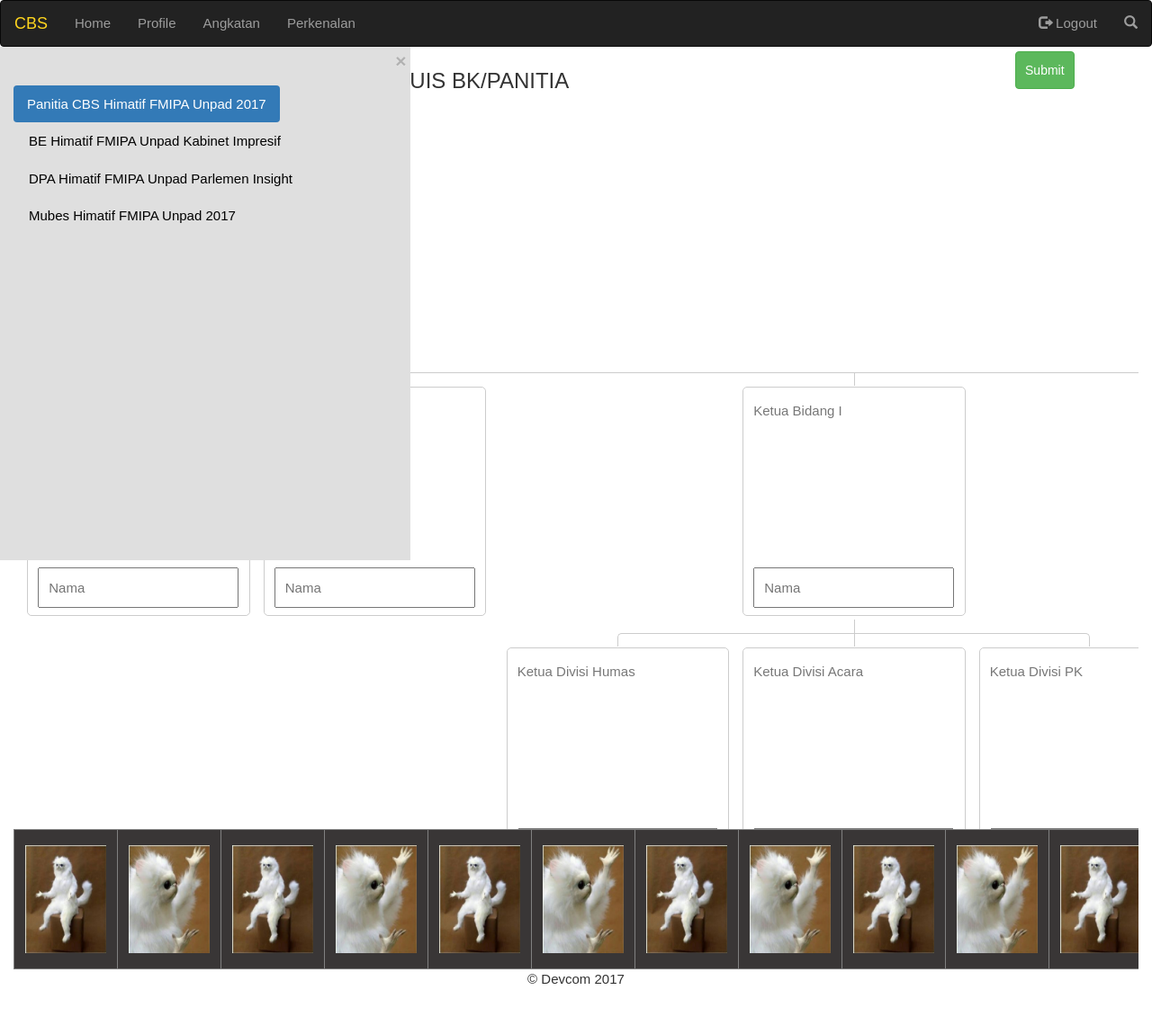
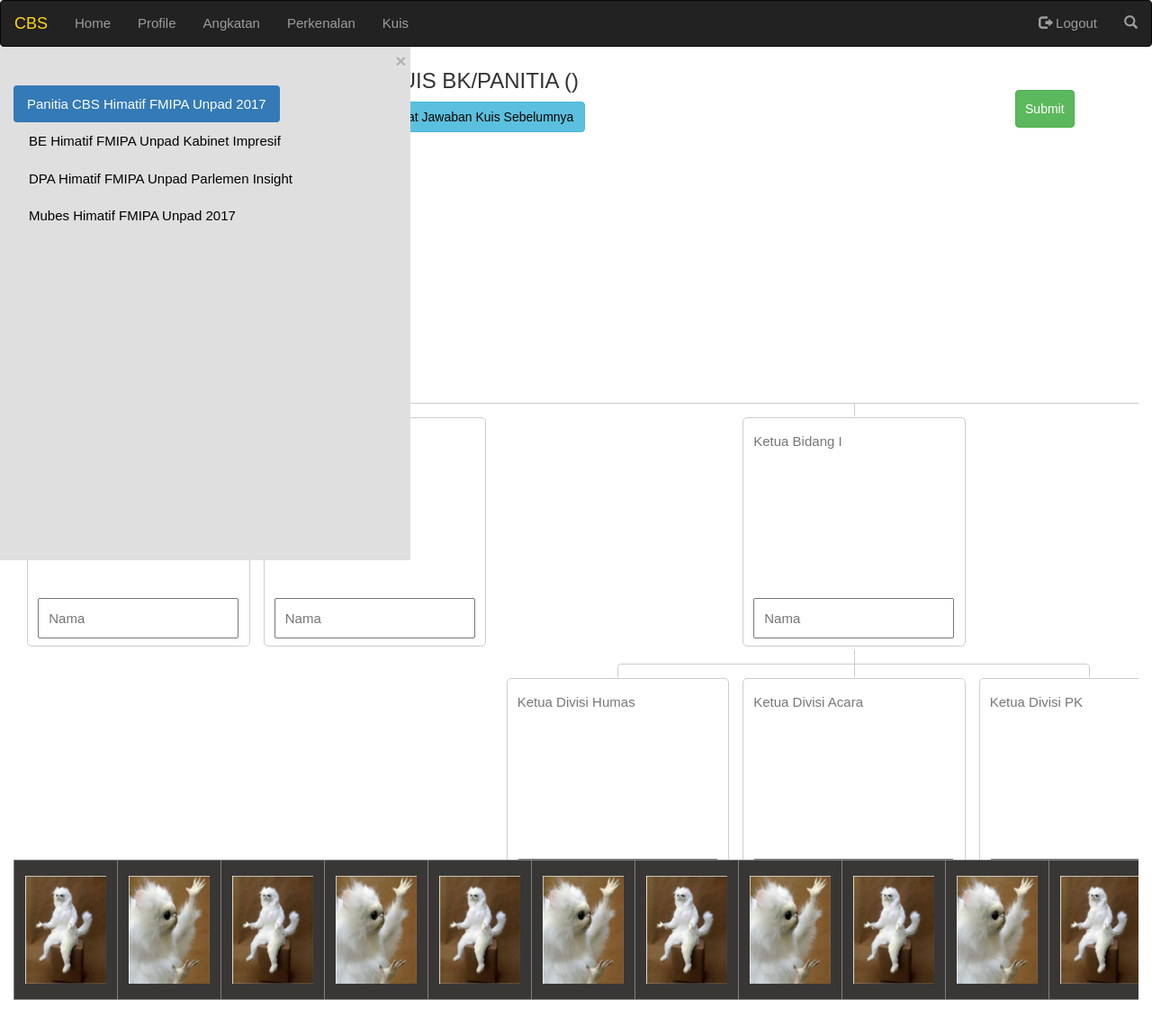
Before and after one commit to Ponita48/PerkenalanCBS, a CodeIgniter app: page /PerkenalanCBS/index.php/kuis/view_kuis in a window 1280 px wide. Shown: the whole page at 90% size. Run offline with CodeIgniter, Linux system fonts and the light colour scheme; the visitor is signed in with stand-in values (Sample User, id 1); tables that the repository leaves empty hold one stand-in row (values such as "Sample post").

Commit message:
sambungin backend dengan view Kuis untuk maba dan admin(sebagian)

```diff
--- a/application/controllers/Kuis.php
+++ b/application/controllers/Kuis.php
@@ -23,9 +23,21 @@ class Kuis extends CI_Controller
 			$this->load->view('index', $data);
 			$this->load->view('footer');
 		}else {
+
+			if ($this->session->userdata['logged_in']['role'] == 'admin') {
+				$data['error_message'] = "Hanya peserta yang dapat melihat konten ini";
+				$this->load->view('header');
+				$this->load->view('index', $data);
+				$this->load->view('footer');
+			}
+
+			$npm = $this->User_model->get_npm($this->session->userdata['logged_in']['id_user']);
+
+			$data['npm'] = $npm;
+
 			$this->load->view('header');
-			$this->load->view('kuis_struktur');
-			$this->load->view('footer');
+			$this->load->view('kuis_struktur', $data);
+			//$this->load->view('footer');
 		}
 
 	}
@@ -58,7 +70,7 @@ class Kuis extends CI_Controller
 			$this->Kuis_model->insert_bk($npm_maba, $info['nama'], $jabatan, 'presidium', $info['link_foto']);
 		}
 
-		redirect('../jawaban_kuis');
+		redirect('../kuis/jawaban');
 
 	}
 
--- a/application/views/header.php
+++ b/application/views/header.php
@@ -32,6 +32,7 @@
 			<?php endif ?>
 			<li><a href="<?php echo base_url().'angkatan'; ?>">Angkatan</a></li>
 			<li><a href="<?php echo base_url().'perkenalan'; ?>">Perkenalan</a></li>
+			<li><a href="<?php echo base_url().'kuis'; ?>">Kuis</a></li>
 		</ul>
 		<ul class="nav navbar-nav navbar-right">
 			<?php if (isset($this->session->userdata['logged_in'])): ?>
--- a/application/views/kuis_struktur.php
+++ b/application/views/kuis_struktur.php
@@ -50,10 +50,19 @@
 	<div id="konten" class="container-fluid">
 		<div id="header_content" class="row" style="padding-top: 5px;">
 			<div class="col-sm-10 col-md-10 col-lg-10">
-				<center><h3>KUIS BK/PANITIA</h3></center>
+				<center>
+					<h3>KUIS BK/PANITIA (<?php echo $npm; ?>)</h3>
+					<a href="<?php echo base_url(); ?>kuis/jawaban" class="btn btn-info" target="_blank">Lihat Jawaban Kuis Sebelumnya</a>
+				</center>
+
 			</div>
 			<div class="col-sm-2 col-md-2 col-lg-2">
-				<center><input class="btn btn-success" type="submit" name="Kirim"></center>
+				<center>
+
+					<br>
+					<br>
+					<input class="btn btn-success" type="submit" name="Kirim">
+				</center>
 			</div>
 		</div>
 		<div class="tab-content">
```
